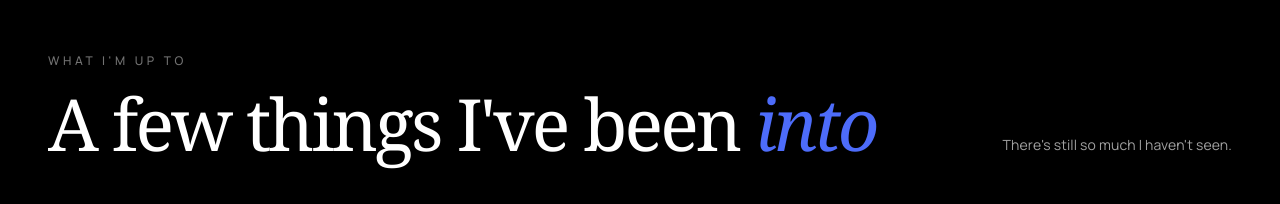
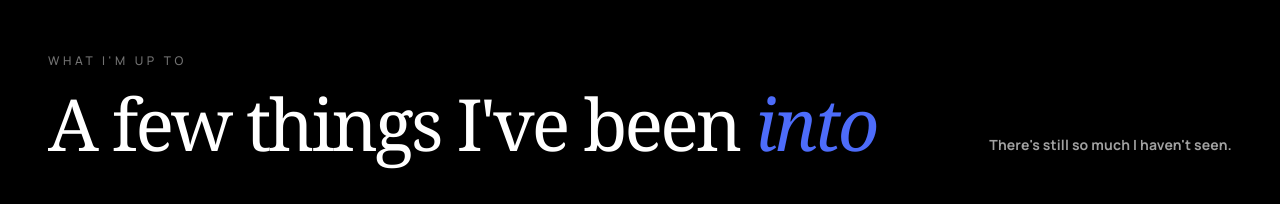
Before and after one commit to shailendra1708/Portfolio, a React (Vite) app: page / in a window 1280 px wide. Shown: the part 2220-2424 px from the top of the page. Built offline with nearby package versions, Linux system fonts and the light colour scheme; a web font is replaced by a local one.

Commit message:
Bold supporting section text

```diff
--- a/src/components/Services.jsx
+++ b/src/components/Services.jsx
@@ -55,7 +55,7 @@ export default function Services() {
           <h2 className="instrument-serif max-w-2xl text-5xl leading-[0.95] tracking-tight sm:text-6xl md:text-7xl lg:max-w-none">
            A few things I&apos;ve been <span className="italic text-[#4D6CFA]">into</span>
           </h2>
-          <p className="max-w-sm text-sm leading-6 tracking-[0.01em] text-neutral-400 md:text-right">
+          <p className="max-w-sm text-sm font-bold leading-6 tracking-[0.01em] text-neutral-400 md:text-right">
             There&apos;s still so much I haven&apos;t seen.
           </p>
         </div>
```
